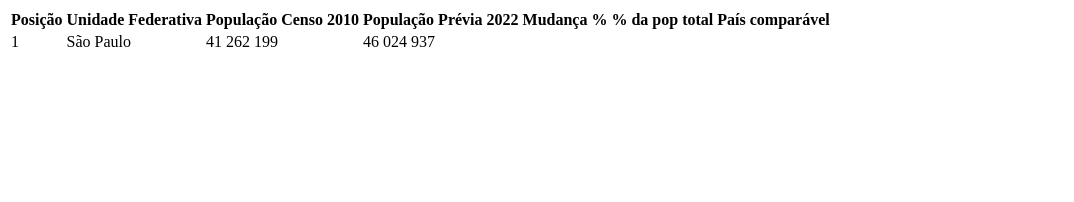
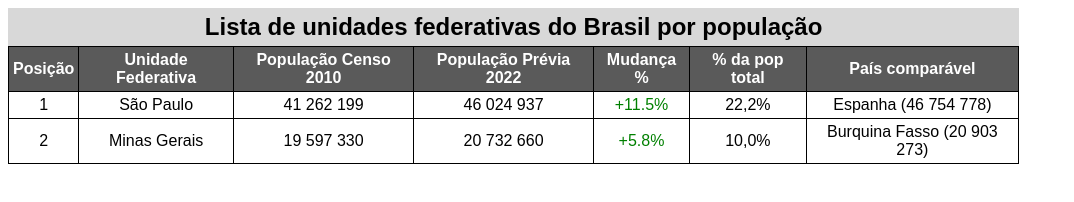
Before and after one commit to cauatonon/html-css, a plain HTML site: page Tabelas/Table1/tabela2.html in a window 1280 px wide. Shown: the whole page, without its empty margins (0-1074 px from the left). Drawn offline with Linux system fonts and the light colour scheme.

Commit message:
Tabela 2

```diff
--- a/Tabelas/Table1/tabela2.html
+++ b/Tabelas/Table1/tabela2.html
@@ -5,10 +5,49 @@
     <meta http-equiv="X-UA-Compatible" content="IE=edge">
     <meta name="viewport" content="width=device-width, initial-scale=1.0">
     <title>Tabela populacional</title>
+    <style>
+        body {
+            font-family: Arial, Helvetica, sans-serif;
+        }
+
+        table {
+            width: 80%;
+            border: 1px solid black;
+            border-collapse: collapse;
+            text-align: center;
+        }
+
+        thead {
+            background-color: rgb(90, 90, 90);
+            color: white;
+        }
+
+         th {
+            border: 1px solid black;
+            padding: 4px;
+        }
+
+        td {
+            border: 1px solid black;
+            padding: 4px;
+        }
+        .Porcentagem {
+            color: green;
+        }
+        caption {
+            background-color: rgba(128, 128, 128, 0.308);
+            font-size: 1.5em;
+            font-weight: bold;
+            padding: 5px 0px 5px 0px
+        }
+
+    </style>
 </head>
 <body>
     <!--             ESTRUTURA DAS TABELAS GRANDES
+
                 <table>
+                    <caption> -> Titulo da tabela.
                     <thead>
                         <tr> , <td> e <th>
                     </thead>
@@ -23,15 +62,16 @@
                 </table>
     -->
     <table>
+        <caption>Lista de unidades federativas do Brasil por população</caption>
         <thead>
             <tr>
-                <th>Posição</th>
-                <th>Unidade Federativa</th>
-                <th>População Censo 2010</th>
-                <th>População Prévia 2022</th>
-                <th>Mudança %</th>
-                <th>% da pop total</th>
-                <th>País comparável</th>
+                <th scope="col">Posição</th>
+                <th scope="col">Unidade Federativa</th>
+                <th scope="col">População Censo 2010</th>
+                <th scope="col">População Prévia 2022</th>
+                <th scope="col">Mudança %</th>
+                <th scope="col">% da pop total</th>
+                <th scope="col">País comparável</th>
             </tr>
         </thead>
 
@@ -41,9 +81,19 @@
                 <td>São Paulo</td>
                 <td>41 262 199</td>
                 <td>46 024 937</td>
-                <td></td>
-                <td></td>
-                <td></td>
+                <td class="Porcentagem">+11.5%</td>
+                <td>22,2%</td>
+                <td>Espanha (46 754 778)</td>
+            </tr>
+
+            <tr>
+                <td>2</td>
+                <td>Minas Gerais</td>
+                <td>19 597 330</td>
+                <td>20 732 660</td>
+                <td class="Porcentagem">+5.8%</td>
+                <td>10,0%</td>
+                <td>Burquina Fasso (20 903 273)</td>
             </tr>
         </tbody>
 
```
